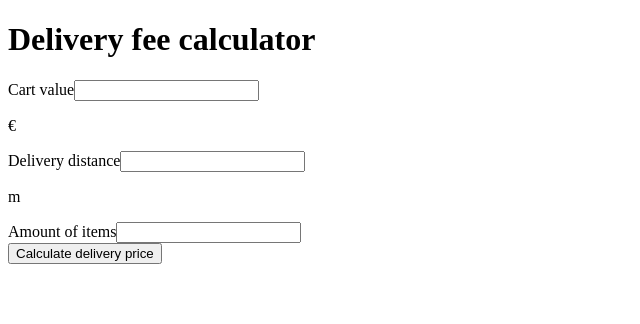
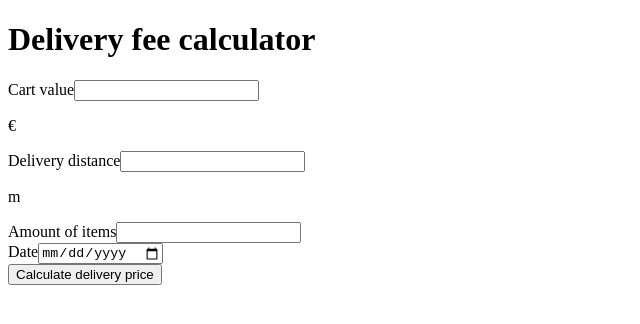
Before and after one commit to JerryUusis/delivery_fee_calculator, a React (Vite) app: page / in a window 1280 px wide. Shown: the top 324 px of the page, without its empty margins (0-640 px from the left). Built offline with nearby package versions, Linux system fonts and the light colour scheme.

Commit message:
Add input type to inteface. Create date input

```diff
--- a/src/App.tsx
+++ b/src/App.tsx
@@ -108,6 +108,7 @@ function App() {
         deliveryDistance,
         cartItems)}>
         <Input
+          inputType={"number"}
           labelText={"Cart value"}
           handleChange={handleChange}
           stateType={setCartValue}
@@ -115,6 +116,7 @@ function App() {
           dataTestId='cartValue'
         />
         <Input
+          inputType={"number"}
           labelText={"Delivery distance"}
           handleChange={handleChange}
           stateType={setDeliveryDistance}
@@ -122,7 +124,15 @@ function App() {
           dataTestId='deliveryDistance'
         />
         <Input
+          inputType={"number"}
           labelText={"Amount of items"}
+          handleChange={handleChange}
+          stateType={setCartItems}
+          dataTestId='numberOfItems'
+        />
+        <Input
+          inputType={"date"}
+          labelText={"Date"}
           handleChange={handleChange}
           stateType={setCartItems}
           dataTestId='numberOfItems'
--- a/src/components/Input.tsx
+++ b/src/components/Input.tsx
@@ -1,11 +1,11 @@
 import { InputProps } from '../types/InputProps';
 
-const Input: React.FC<InputProps> = ({labelText, handleChange, stateType, valueType, dataTestId}) => {
+const Input: React.FC<InputProps> = ({inputType, labelText, handleChange, stateType, valueType, dataTestId}) => {
     return (
         <div className="input-container">
         <label htmlFor="">{labelText}</label>
         <input
-          type="number"
+          type={inputType}
           min="0"
           step={valueType === "€" ? "0.01" : "1"}
           onChange={(e) => handleChange(e, stateType)}
--- a/src/types/InputProps.tsx
+++ b/src/types/InputProps.tsx
@@ -1,9 +1,10 @@
 export interface InputProps {
     labelText: string,
     handleChange: (
+      inputType: string,
       event: React.ChangeEvent<HTMLInputElement>,
       setState: React.Dispatch<React.SetStateAction<number>>) => void,
       stateType: React.Dispatch<React.SetStateAction<number>>,
-      valueType?: string,
       dataTestId: string
+      valueType?: string
   }
```
